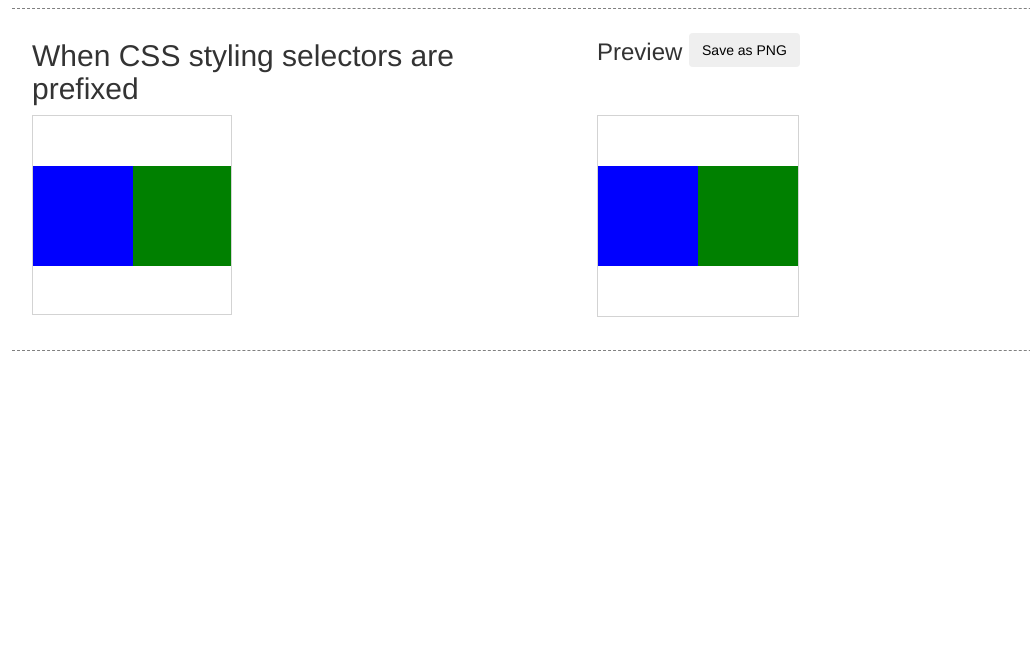
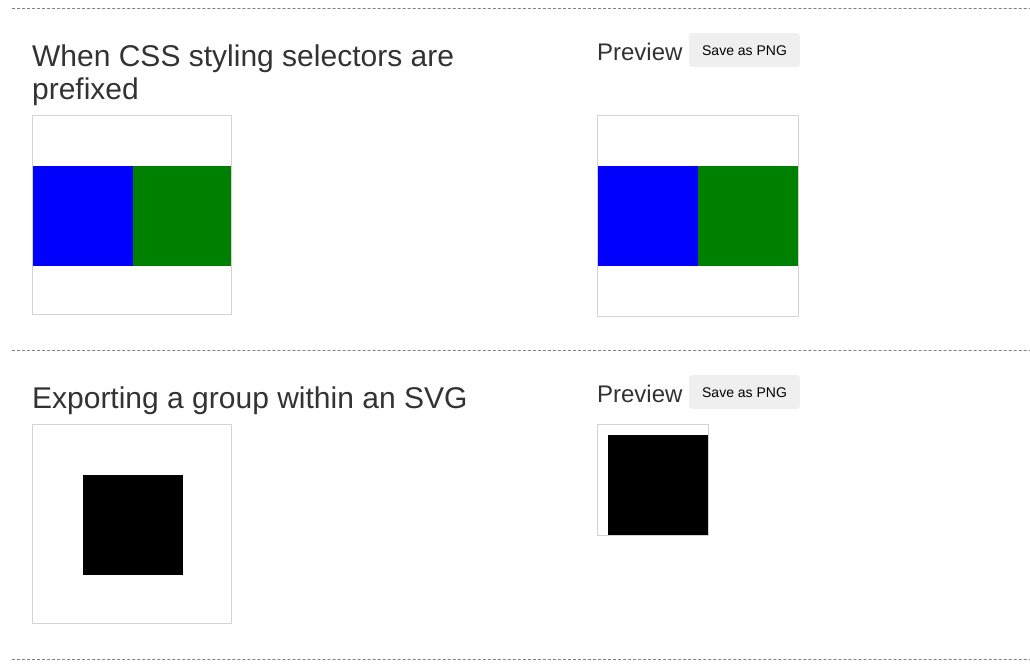
Before and after one commit to exupero/saveSvgAsPng, a plain HTML site: page index.html in a window 1280 px wide. Shown: the part 2952-3616 px from the top of the page, without its empty margins (58-1088 px from the left). Before the commit the page ends 3313 px from the top, so only its background shows below. Drawn offline with nearby package versions, Linux system fonts and the light colour scheme.

Commit message:
Support exporting a group within an SVG.

```diff
--- a/index.html
+++ b/index.html
@@ -167,6 +167,14 @@
         <rect class=css-styled x=100 y=50 width=100 height=100></rect>
       </svg>
     </li>
+
+    <li id=group>
+      <svg width=200 height=200>
+        <g id=sub-group transform="translate(40,40)">
+          <rect x=10 y=10 width=100 height=100></rect>
+        </g>
+      </svg>
+    </li>
   </ul>
 </div>
 
@@ -198,20 +206,20 @@
     document.getElementById('file').addEventListener('change', handleFileSelect, false);
   }
 
-  function inlineTest(title, $el, options) {
+  function inlineTest(title, $el, saveOptions, testOptions) {
     var svg = $el.html();
     var template = $('#inline-template').html();
     var row = $el.html(template);
     row.find('h2').text(title);
     row.find('.canvas').html(svg);
 
-    var canvas = row.find('svg')[0];
-    svgAsDataUri(canvas, options, function(uri) {
+    var canvas = row.find(testOptions && testOptions.selector || 'svg')[0];
+    svgAsDataUri(canvas, saveOptions, function(uri) {
       row.find('.preview').html('<img src="' + uri + '" />');
     });
 
     row.find('.save').click(function() {
-      saveSvgAsPng(canvas, 'test.png', options);
+      saveSvgAsPng(canvas, 'test.png', saveOptions);
     });
   }
 
@@ -224,6 +232,9 @@
   inlineTest('At a higher resolution', $('#scaling'), {scale: 2});
   inlineTest('When CSS styling selectors are prefixed', $('#selectors-prefixed'), {
     selectorRemap: function(s) {return s.replace('#selectors-prefixed ', '')}
+  });
+  inlineTest('Exporting a group within an SVG', $('#group'), null, {
+    selector: '#sub-group'
   });
 
   var $sandbox = $('#sandbox');
--- a/saveSvgAsPng.js
+++ b/saveSvgAsPng.js
@@ -78,22 +78,25 @@
   out$.svgAsDataUri = function(el, options, cb) {
     options = options || {};
     options.scale = options.scale || 1;
+    var xmlns = "http://www.w3.org/2000/xmlns/";
 
     inlineImages(el, function() {
       var outer = document.createElement("div");
       var clone = el.cloneNode(true);
-      var width = parseInt(
-        clone.getAttribute('width')
-          || clone.style.width
-          || out$.getComputedStyle(el).getPropertyValue('width')
-      );
-      var height = parseInt(
-        clone.getAttribute('height')
-          || clone.style.height
-          || out$.getComputedStyle(el).getPropertyValue('height')
-      );
+      var width, height;
+      if(el.tagName == 'svg') {
+        width = parseInt(clone.getAttribute('width') || clone.style.width || out$.getComputedStyle(el).getPropertyValue('width'));
+        height = parseInt(clone.getAttribute('height') || clone.style.height || out$.getComputedStyle(el).getPropertyValue('height'));
+      } else {
+        var box = el.getBBox();
+        width = box.x + box.width;
+        height = box.y + box.height;
+        clone.setAttribute('transform', clone.getAttribute('transform').replace(/translate\(.*?\)/, ''));
 
-      var xmlns = "http://www.w3.org/2000/xmlns/";
+        var svg = document.createElementNS('http://www.w3.org/2000/svg','svg')
+        svg.appendChild(clone)
+        clone = svg;
+      }
 
       clone.setAttribute("version", "1.1");
       clone.setAttributeNS(xmlns, "xmlns", "http://www.w3.org/2000/svg");
```
